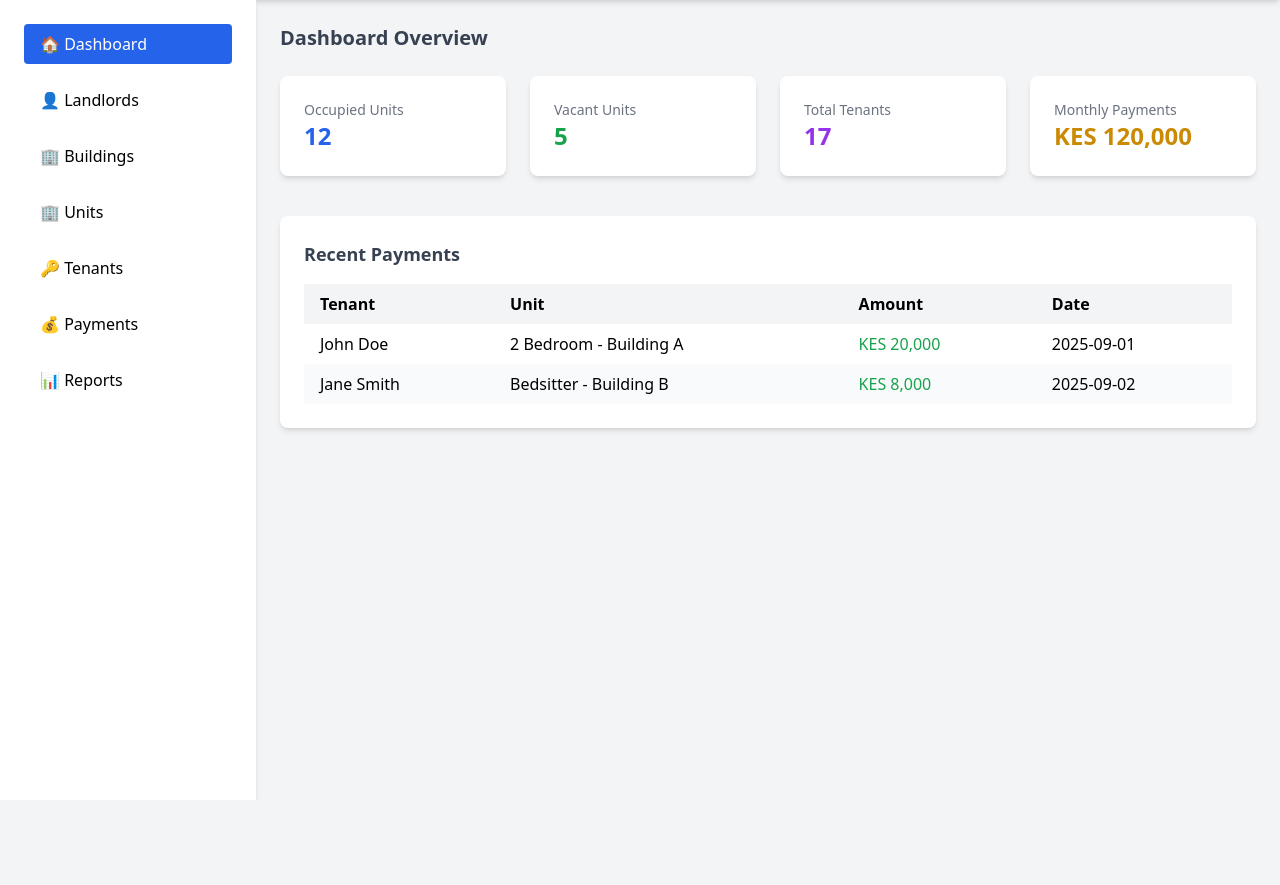
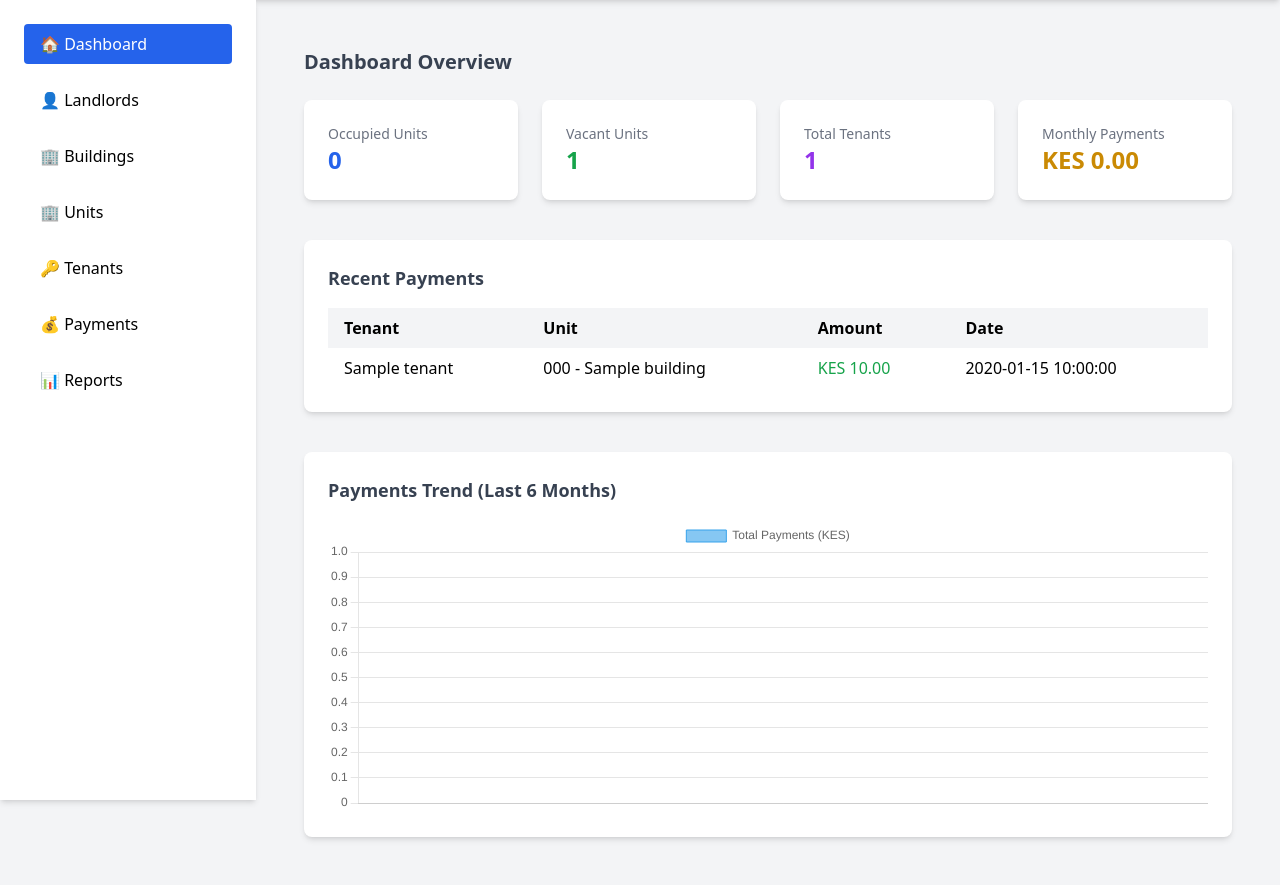
Before and after one commit to fkiarie/tolet_kenya_ps, a PHP site: page /tolet_kenya_ps/dashboard.php in a window 1280 px wide. Shown: the part 72-957 px from the top of the page. Before the commit the page ends 503 px from the top, so only its background shows below. Run offline with PHP 8.4, Linux system fonts and the light colour scheme; the visitor is signed in with stand-in values (Sample User, id 1); tables that the repository leaves empty or names only in its code hold one stand-in row (values such as "Sample post"); some libraries are stand-ins or nearby versions.

Commit message:
Add dashboard summary and recent payments display: implement summary counts, recent payments table, and payments trend chart

```diff
--- a/dashboard.php
+++ b/dashboard.php
@@ -1,6 +1,59 @@
 <?php
 require 'auth/auth_check.php';
 require 'config/db.php';
+
+// ---- Summary Counts ----
+
+// Occupied units
+$stmt = $conn->query("SELECT COUNT(*) FROM units WHERE status='occupied'");
+$occupied_units = $stmt->fetchColumn();
+
+// Vacant units
+$stmt = $conn->query("SELECT COUNT(*) FROM units WHERE status='vacant'");
+$vacant_units = $stmt->fetchColumn();
+
+// Total tenants
+$stmt = $conn->query("SELECT COUNT(*) FROM tenants");
+$total_tenants = $stmt->fetchColumn();
+
+// Monthly payments (this month)
+$stmt = $conn->prepare("
+    SELECT SUM(amount_paid)
+    FROM payments
+    WHERE YEAR(payment_date) = YEAR(CURDATE())
+      AND MONTH(payment_date) = MONTH(CURDATE())
+");
+$stmt->execute();
+$monthly_payments = $stmt->fetchColumn() ?: 0;
+
+// ---- Recent Payments ----
+$stmt = $conn->query("
+    SELECT p.amount_paid, p.payment_date,
+           t.name AS tenant_name,
+           u.unit_number,
+           b.name AS building_name
+    FROM payments p
+    JOIN tenants t ON p.tenant_id = t.id
+    JOIN units u ON p.unit_id = u.id
+    JOIN buildings b ON u.building_id = b.id
+    ORDER BY p.payment_date DESC
+    LIMIT 5
+");
+$recent_payments = $stmt->fetchAll(PDO::FETCH_ASSOC);
+
+// ---- Payments Trend (Last 6 months) ----
+$stmt = $conn->prepare("
+    SELECT DATE_FORMAT(payment_date, '%Y-%m') as ym, SUM(amount_paid) as total
+    FROM payments
+    WHERE payment_date >= DATE_SUB(CURDATE(), INTERVAL 6 MONTH)
+    GROUP BY ym
+    ORDER BY ym
+");
+$stmt->execute();
+$trend = $stmt->fetchAll(PDO::FETCH_KEY_PAIR); // key=ym, value=total
+
+$labels = array_keys($trend);
+$values = array_values($trend);
 ?>
 <!DOCTYPE html>
 <html lang="en">
@@ -13,32 +66,34 @@ require 'config/db.php';
 
 <?php include 'includes/header.php'; ?>
 
+<div class="max-w-7xl mx-auto p-6">
+
   <h2 class="text-xl font-semibold text-gray-700 mb-6">Dashboard Overview</h2>
 
   <!-- Summary Cards -->
   <div class="grid grid-cols-1 md:grid-cols-2 lg:grid-cols-4 gap-6">
     <div class="bg-white p-6 rounded-lg shadow-md">
       <h3 class="text-gray-500 text-sm">Occupied Units</h3>
-      <p class="text-2xl font-bold text-blue-600">12</p>
+      <p class="text-2xl font-bold text-blue-600"><?= $occupied_units ?></p>
     </div>
 
     <div class="bg-white p-6 rounded-lg shadow-md">
       <h3 class="text-gray-500 text-sm">Vacant Units</h3>
-      <p class="text-2xl font-bold text-green-600">5</p>
+      <p class="text-2xl font-bold text-green-600"><?= $vacant_units ?></p>
     </div>
 
     <div class="bg-white p-6 rounded-lg shadow-md">
       <h3 class="text-gray-500 text-sm">Total Tenants</h3>
-      <p class="text-2xl font-bold text-purple-600">17</p>
+      <p class="text-2xl font-bold text-purple-600"><?= $total_tenants ?></p>
     </div>
 
     <div class="bg-white p-6 rounded-lg shadow-md">
       <h3 class="text-gray-500 text-sm">Monthly Payments</h3>
-      <p class="text-2xl font-bold text-yellow-600">KES 120,000</p>
+      <p class="text-2xl font-bold text-yellow-600">KES <?= number_format($monthly_payments, 2) ?></p>
     </div>
   </div>
 
-  <!-- Recent Activity -->
+  <!-- Recent Payments -->
   <div class="mt-10 bg-white p-6 rounded-lg shadow-md">
     <h3 class="text-lg font-semibold text-gray-700 mb-4">Recent Payments</h3>
     <table class="w-full table-auto border-collapse">
@@ -51,22 +106,54 @@ require 'config/db.php';
         </tr>
       </thead>
       <tbody>
-        <tr>
-          <td class="px-4 py-2">John Doe</td>
-          <td class="px-4 py-2">2 Bedroom - Building A</td>
-          <td class="px-4 py-2 text-green-600">KES 20,000</td>
-          <td class="px-4 py-2">2025-09-01</td>
-        </tr>
-        <tr class="bg-gray-50">
-          <td class="px-4 py-2">Jane Smith</td>
-          <td class="px-4 py-2">Bedsitter - Building B</td>
-          <td class="px-4 py-2 text-green-600">KES 8,000</td>
-          <td class="px-4 py-2">2025-09-02</td>
-        </tr>
+        <?php if (count($recent_payments) > 0): ?>
+          <?php foreach ($recent_payments as $i => $p): ?>
+            <tr class="<?= $i % 2 === 0 ? '' : 'bg-gray-50' ?>">
+              <td class="px-4 py-2"><?= htmlspecialchars($p['tenant_name']) ?></td>
+              <td class="px-4 py-2"><?= htmlspecialchars($p['unit_number']) ?> - <?= htmlspecialchars($p['building_name']) ?></td>
+              <td class="px-4 py-2 text-green-600">KES <?= number_format($p['amount_paid'], 2) ?></td>
+              <td class="px-4 py-2"><?= htmlspecialchars($p['payment_date']) ?></td>
+            </tr>
+          <?php endforeach; ?>
+        <?php else: ?>
+          <tr><td colspan="4" class="px-4 py-2 text-gray-600">No payments found.</td></tr>
+        <?php endif; ?>
       </tbody>
     </table>
   </div>
 
+  <!-- Payments Trend (Last 6 Months) -->
+  <div class="mt-10 bg-white p-6 rounded-lg shadow-md">
+    <h3 class="text-lg font-semibold text-gray-700 mb-4">Payments Trend (Last 6 Months)</h3>
+    <canvas id="paymentsChart" height="100"></canvas>
+  </div>
+
+</div>
+
 <?php include 'includes/footer.php'; ?>
+
+<script src="https://cdn.jsdelivr.net/npm/chart.js"></script>
+<script>
+const ctx = document.getElementById('paymentsChart').getContext('2d');
+new Chart(ctx, {
+  type: 'bar',
+  data: {
+    labels: <?= json_encode($labels) ?>,
+    datasets: [{
+      label: 'Total Payments (KES)',
+      data: <?= json_encode($values) ?>,
+      backgroundColor: 'rgba(54, 162, 235, 0.6)',
+      borderColor: 'rgba(54, 162, 235, 1)',
+      borderWidth: 1
+    }]
+  },
+  options: {
+    responsive: true,
+    scales: {
+      y: { beginAtZero: true }
+    }
+  }
+});
+</script>
 </body>
 </html>
```
